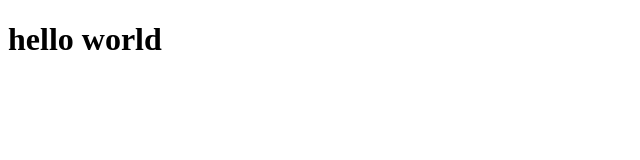
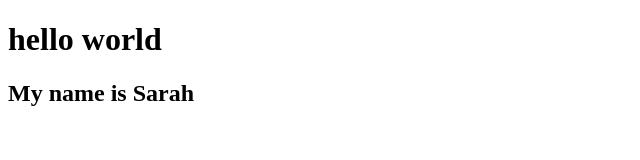
Before and after one commit to sarah2382002/index.html, a plain HTML site: page index.html in a window 1280 px wide. Shown: the whole page, without its empty margins (0-640 px from the left). Drawn offline with Linux system fonts and the light colour scheme.

Commit message:
add name

```diff
--- a/index.html
+++ b/index.html
@@ -7,6 +7,7 @@
 </head>
 <body>
     <h1>hello world</h1>
+    <h2>My name is Sarah</h2>
 
 </body>
 </html>
```
